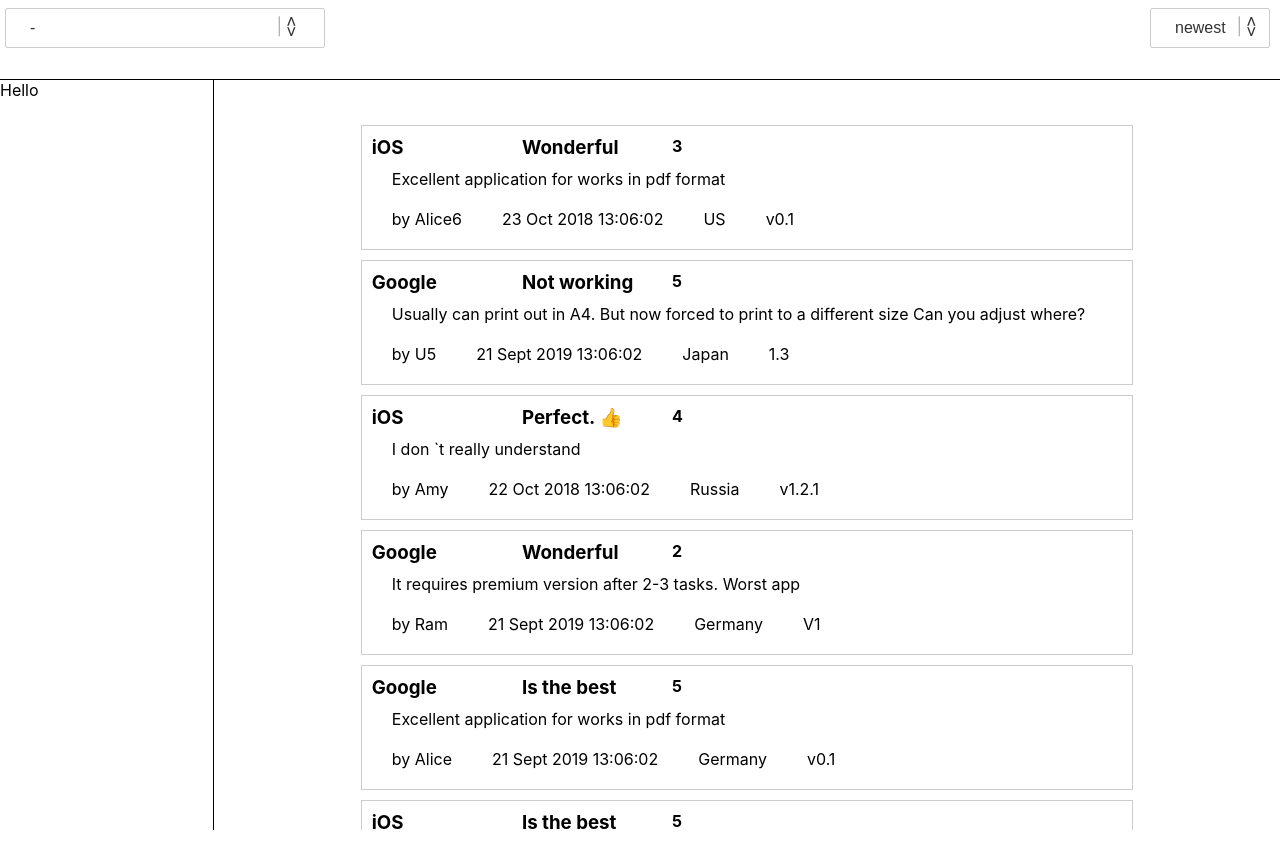
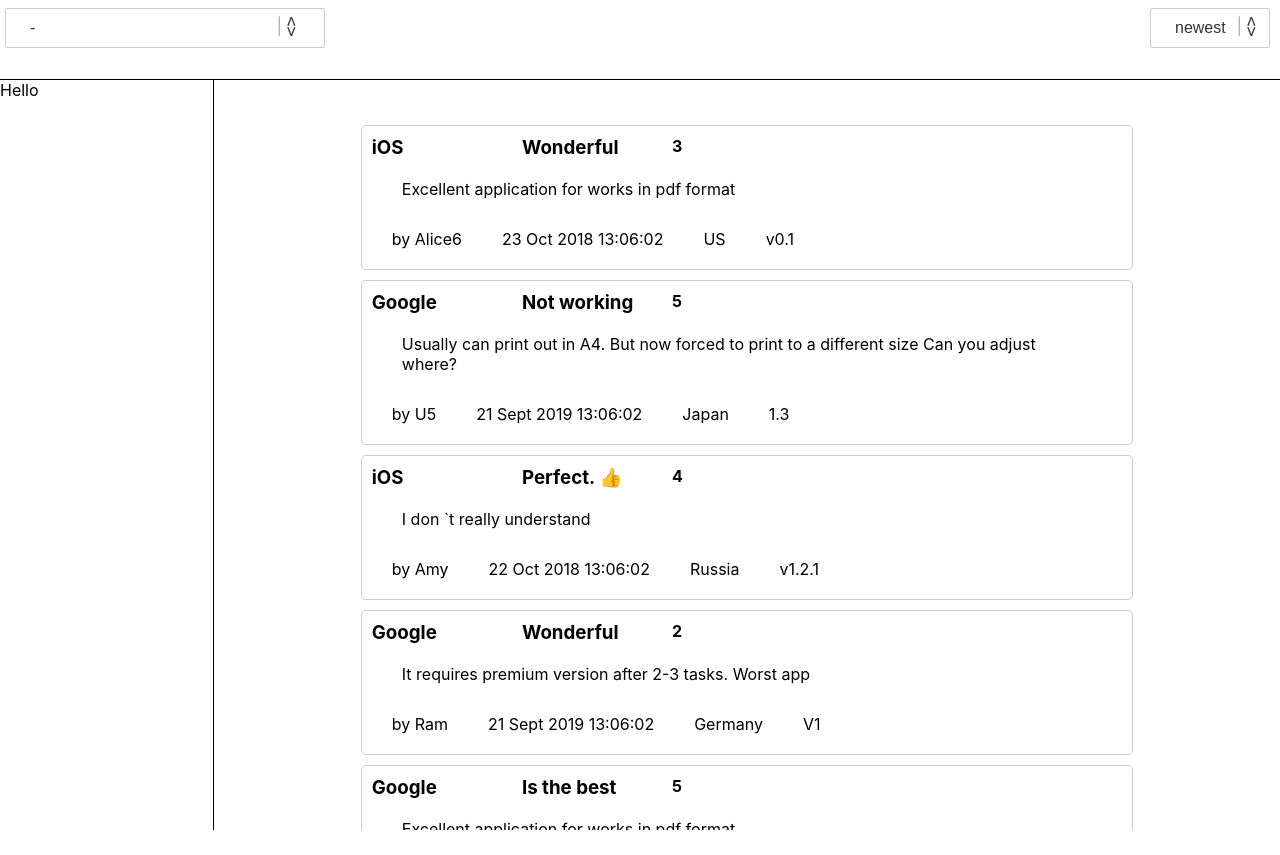
Before and after one commit to Kemosabe2911/appreviewfilter, a React (Create React App) app: page / in a window 1280 px wide. Built offline with nearby package versions, Linux system fonts and the light colour scheme.

Commit message:
Update result

```diff
--- a/src/App.css
+++ b/src/App.css
@@ -161,6 +161,7 @@
   display: flex;
   flex-direction: column;
   border: 1px solid #cccccc;
+  border-radius: 5px;
 }
 
 .res-container .line-1{
@@ -175,7 +176,7 @@
 
 .res-container .line-2{
   display: flex;
-  padding: 10px 20px;
+  padding: 20px 30px;
 }
 
 .res-container .line-3{
```
